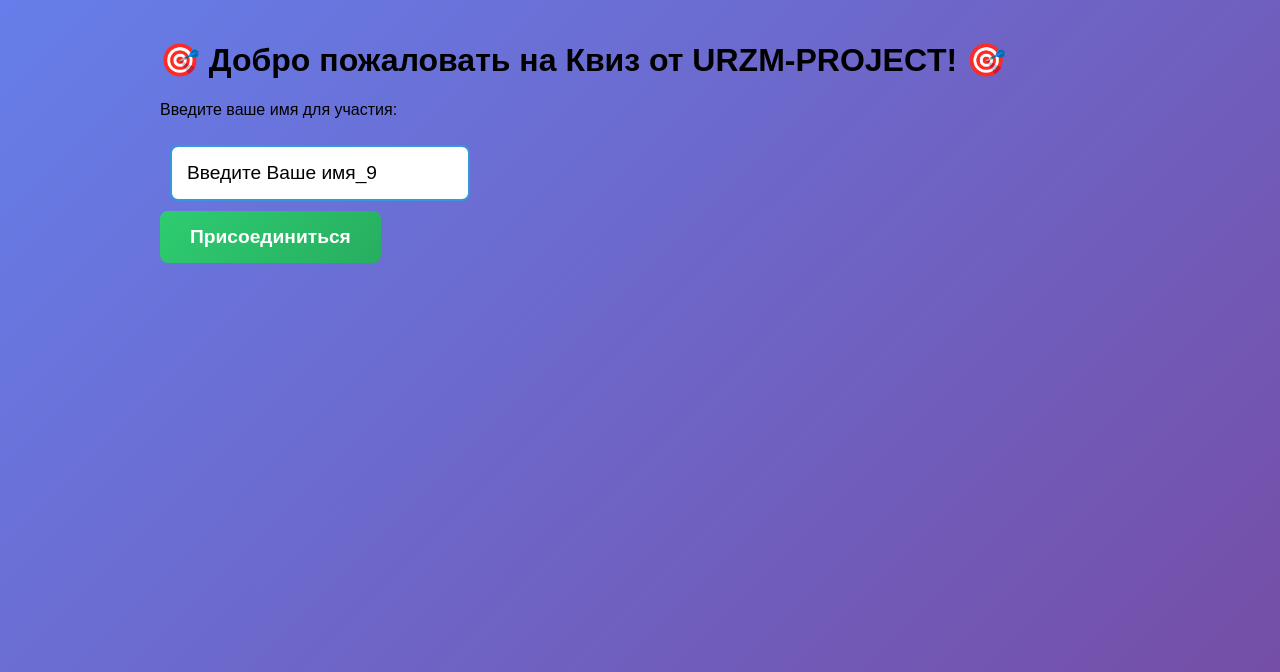
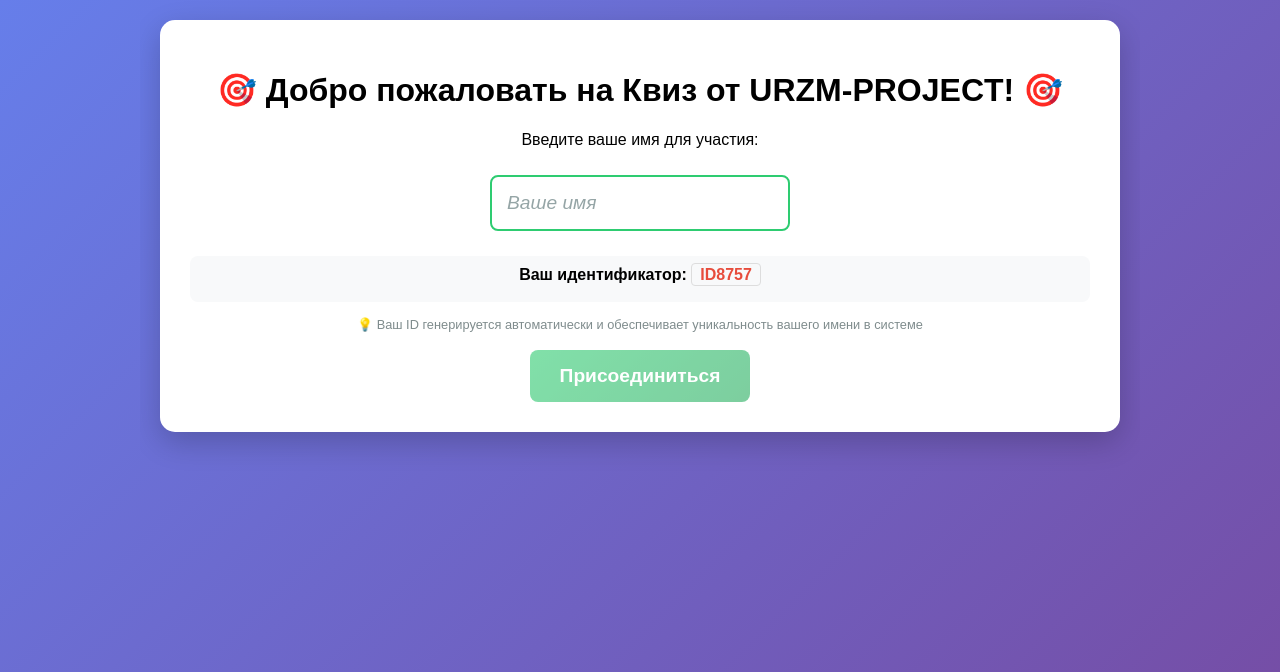
Before and after one commit to vskorepanova22/quiz-app, a Flask app: page / in a window 1280 px wide. Shown: the top 672 px of the page. Run offline with Flask 3, Linux system fonts and the light colour scheme; some libraries are stand-ins or nearby versions.

Commit message:
First commit

```diff
--- a/static/index.css
+++ b/static/index.css
@@ -9,6 +9,13 @@ body {
 }
 
 .container {
+    background: white;
+    padding: 30px;
+    border-radius: 15px;
+    box-shadow: 0 10px 30px rgba(0,0,0,0.2);
+    text-align: center;
+    position: relative;
+    overflow: hidden;
     /* ДОБАВЬТЕ ЭТУ СТРОКУ */
     max-width: 95vw; /* Ограничение по ширине экрана */
     margin: 0 auto;
@@ -136,6 +143,33 @@ body {
     outline: none;
 }
 
+#playerName::placeholder {
+    color: #95a5a6;
+    font-style: italic;
+}
+
+/* Стили для отображения ID игрока */
+#playerIdDisplay {
+    font-weight: bold;
+    color: #e74c3c;
+    background: #f8f9fa;
+    padding: 2px 8px;
+    border-radius: 4px;
+    border: 1px solid #ddd;
+}
+
+#finalNameDisplay {
+    color: #2ecc71;
+    font-weight: bold;
+}
+
+/* Подсказка для пользователя */
+.player-id-hint {
+    font-size: 0.8em;
+    color: #7f8c8d;
+    margin-top: 5px;
+}
+
 #joinBtn {
     padding: 15px 30px;
     font-size: 1.2em;
@@ -146,11 +180,24 @@ body {
     cursor: pointer;
     transition: all 0.3s;
     font-weight: bold;
+    opacity: 0.6;
+    cursor: not-allowed;
 }
 
 #joinBtn:hover {
     transform: translateY(-2px);
     box-shadow: 0 5px 15px rgba(0,0,0,0.2);
+}
+
+#joinBtn:not(:disabled):hover {
+    transform: translateY(-2px);
+    box-shadow: 0 5px 15px rgba(0,0,0,0.2);
+    opacity: 1;
+}
+
+#joinBtn:not(:disabled) {
+    opacity: 1;
+    cursor: pointer;
 }
 
 .question-info {
--- a/templates/index.html
+++ b/templates/index.html
@@ -13,8 +13,27 @@
             <h1>🎯 Добро пожаловать на Квиз от URZM-PROJECT! 🎯</h1>
             <p>Введите ваше имя для участия:</p>
             <input type="text" id="playerName" placeholder="Ваше имя" maxlength="20">
+
+            <div style="margin: 15px 0; padding: 10px; background: #f8f9fa; border-radius: 8px;">
+                <div style="margin-bottom: 8px;">
+                    <strong>Ваш идентификатор:</strong>
+                    <span id="playerIdDisplay" style="color: #e74c3c; font-weight: bold;">-</span>
+                </div>
+                <div id="namePreviewSection" style="display: none;">
+                    <strong>Имя для участия:</strong>
+                    <span id="finalNameDisplay" style="color: #2ecc71; font-weight: bold;"></span>
+                </div>
+            </div>
+
+            <div class="player-id-hint">
+                💡 Ваш ID генерируется автоматически и обеспечивает уникальность вашего имени в системе
+            </div>
+
             <br>
-            <button id="joinBtn" onclick="joinQuiz()">Присоединиться</button>
+            <button id="joinBtn" onclick="joinQuiz()" disabled>Присоединиться</button>
+            <div id="joinError" style="color: #e74c3c; margin-top: 10px; display: none;">
+                ❌ Пожалуйста, введите ваше имя для участия
+            </div>
         </div>
 
         <!-- Ожидание начала с облаком имен -->
@@ -66,6 +85,7 @@
         let currentQuestionId = null;
         let hasAnswered = false;
         let playerName = '';
+        let playerId = '';
 
         function showScreen(screenId) {
             console.log('Переход на экран:', screenId);
@@ -75,13 +95,86 @@
             document.getElementById(screenId).classList.add('active');
         }
 
+        // Генерация уникального ID
+        function generatePlayerId() {
+            // Генерируем случайный 4-значный номер
+            const randomId = Math.floor(1000 + Math.random() * 9000);
+            return `ID${randomId}`;
+        }
+
+// Инициализация при загрузке страницы
+function initializePlayer() {
+    playerId = generatePlayerId();
+    document.getElementById('playerIdDisplay').textContent = playerId;
+
+    // Настройка обработчиков событий
+    const nameInput = document.getElementById('playerName');
+    const joinBtn = document.getElementById('joinBtn');
+    const namePreviewSection = document.getElementById('namePreviewSection');
+    const finalNameDisplay = document.getElementById('finalNameDisplay');
+    const joinError = document.getElementById('joinError');
+
+    // Обработчик ввода имени
+    nameInput.addEventListener('input', function() {
+        playerName = this.value.trim();
+
+        if (playerName) {
+            // Показываем превью имени
+            finalNameDisplay.textContent = `${playerName} (${playerId})`;
+            namePreviewSection.style.display = 'block';
+
+            // Активируем кнопку
+            joinBtn.disabled = false;
+            joinBtn.style.opacity = '1';
+            joinBtn.style.cursor = 'pointer';
+
+            // Скрываем ошибку
+            joinError.style.display = 'none';
+        } else {
+            // Скрываем превью и деактивируем кнопку
+            namePreviewSection.style.display = 'none';
+            joinBtn.disabled = true;
+            joinBtn.style.opacity = '0.6';
+            joinBtn.style.cursor = 'not-allowed';
+        }
+
+    });
+
+    // Авто-фокус на поле ввода
+    nameInput.focus();
+}
+
+        // Обновление отображаемого имени с ID
+        function updateFinalNameDisplay() {
+            const nameInput = document.getElementById('playerName');
+            const name = nameInput.value.trim();
+            const finalNameDisplay = document.getElementById('finalNameDisplay');
+
+            if (name) {
+                finalNameDisplay.textContent = `${name} (${playerId})`;
+            } else {
+                finalNameDisplay.textContent = '-';
+            }
+        }
+
+        // Функция присоединения к квизу
         function joinQuiz() {
-            playerName = document.getElementById('playerName').value.trim();
+            const nameInput = document.getElementById('playerName');
+            playerName = nameInput.value.trim();
+
             if (playerName) {
-                console.log('Присоединение к викторине как:', playerName);
-                socket.emit('join_quiz', {name: playerName});
+                // Создаем финальное имя с ID
+                const finalName = `${playerName} (${playerId})`;
+
+                console.log('Присоединение к викторине как:', finalName);
+                socket.emit('join_quiz', {
+                    name: finalName,
+                    original_name: playerName,
+                    player_id: playerId
+                });
             } else {
-                alert('Пожалуйста, введите ваше имя');
+                // Показываем ошибку
+                document.getElementById('joinError').style.display = 'block';
             }
         }
 
@@ -119,6 +212,13 @@
             console.log('✅ Успешно присоединились как:', data.name);
             document.getElementById('playerDisplayName').textContent = data.name;
             showScreen('waitScreen');
+
+            // Сохраняем информацию о игроке в localStorage на всякий случай
+            localStorage.setItem('playerInfo', JSON.stringify({
+                name: data.name,
+                id: playerId,
+                originalName: playerName
+            }));
         });
 
         socket.on('waiting_for_start', function() {
@@ -410,12 +510,11 @@
             rankingsDiv.innerHTML = html;
         });
 
-        // Авто-заполнение для тестирования
+         // Обработчик ввода имени
         document.addEventListener('DOMContentLoaded', function() {
-            const names = ['Введите Ваше имя', 'Введите Ваше имя', 'Введите Ваше имя', 'Введите Ваше имя'];
-            const randomName = names[Math.floor(Math.random() * names.length)];
-            document.getElementById('playerName').value = randomName + '_' + Math.floor(Math.random() * 1000);
-            console.log('Страница загружена, готов к работе');
+            initializePlayer();
+
+            console.log('Страница загружена, готов к работе. Ваш ID:', playerId);
         });
     </script>
     <script>
```
